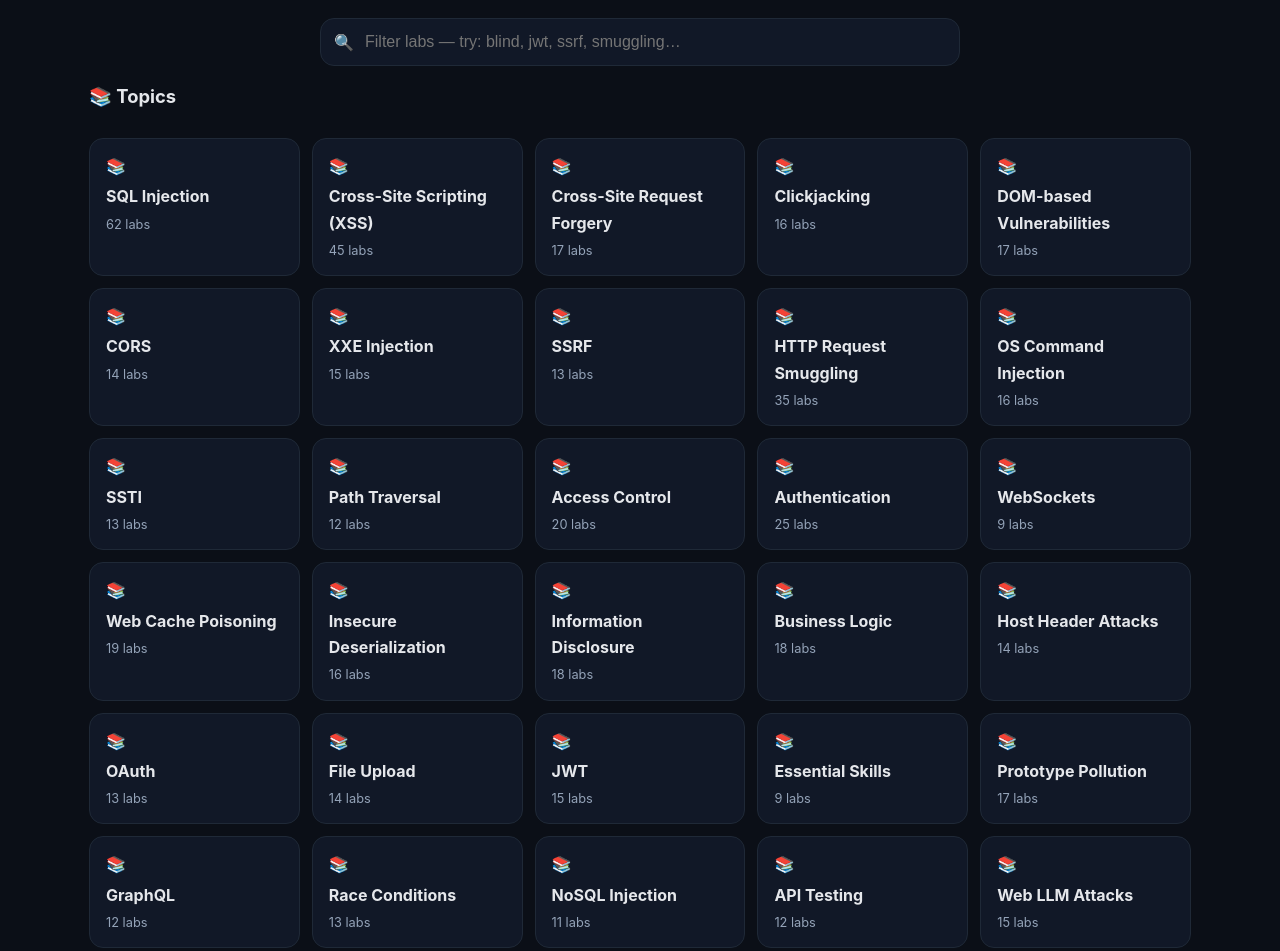
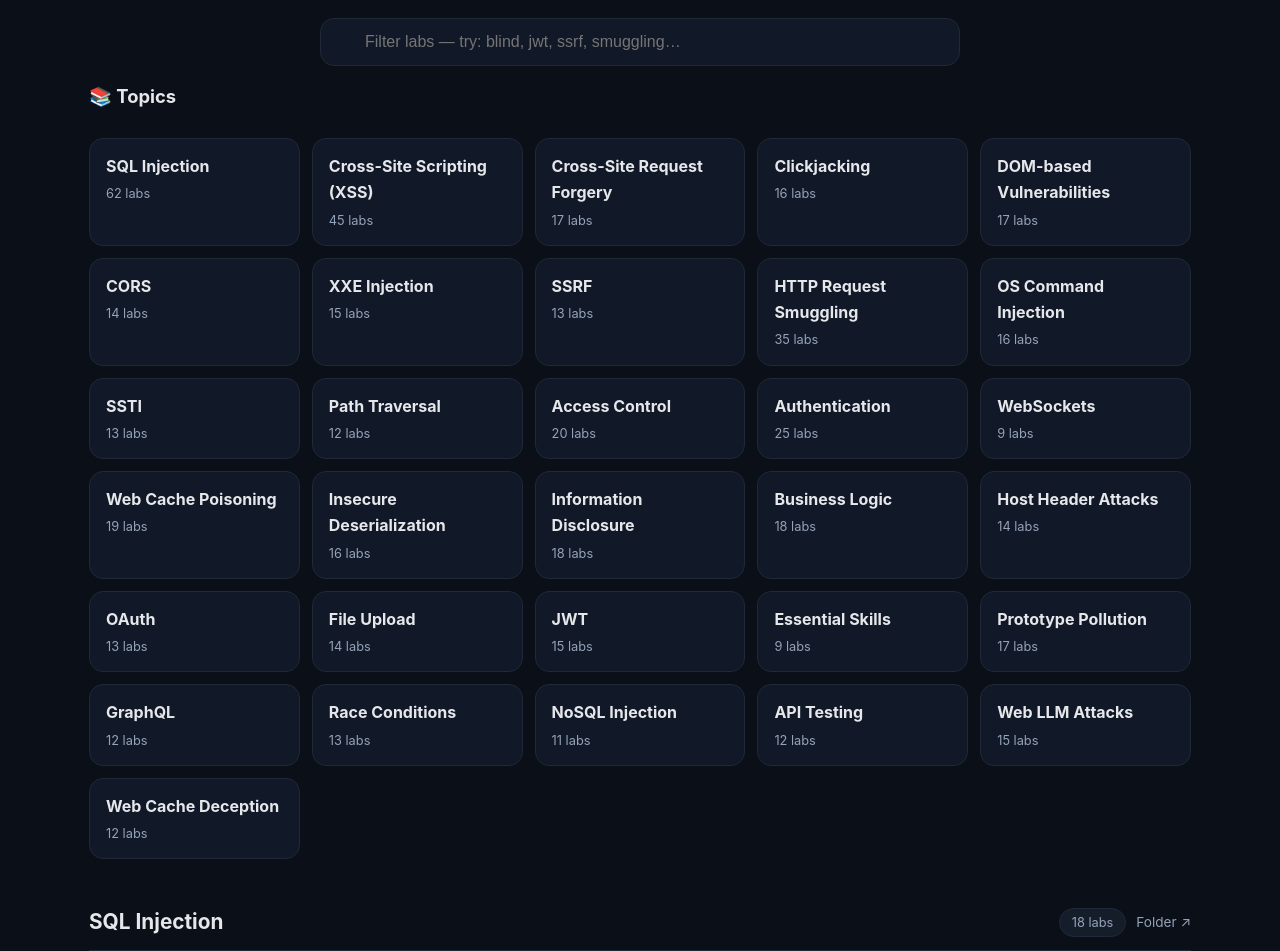
Before and after one commit to MonkeyDLuffy13/portswigger-labs-writeups, a plain HTML site: page index.html in a window 1280 px wide. Shown: the part 480-1431 px from the top of the page. Drawn offline with Linux system fonts and the light colour scheme.

Commit message:
Remove emojis from landing page

```diff
--- a/index.html
+++ b/index.html
@@ -48,7 +48,7 @@ main{max-width:1150px;margin:0 auto;padding:0 24px 60px}
 #q{width:100%;padding:14px 18px 14px 44px;font-size:1rem;border-radius:14px;
   border:1px solid var(--line);background:var(--card);color:var(--txt);outline:none;transition:.2s}
 #q:focus{border-color:var(--acc);box-shadow:0 0 0 3px #38bdf822}
-.searchwrap::before{content:"🔍";position:absolute;left:14px;top:50%;transform:translateY(-50%)}
+.searchwrap::before{content:"";position:absolute;left:14px;top:50%;transform:translateY(-50%)}
 .toc{display:grid;grid-template-columns:repeat(auto-fill,minmax(200px,1fr));gap:12px;margin:26px 0 46px}
 .card{display:flex;flex-direction:column;gap:4px;background:var(--card);border:1px solid var(--line);
   border-radius:14px;padding:14px 16px;color:var(--txt);text-decoration:none;transition:.18s}
@@ -118,37 +118,37 @@ footer a{color:var(--acc);text-decoration:none}
 <div class="searchwrap"><input id="q" type="search" placeholder="Filter labs — try: blind, jwt, ssrf, smuggling…" aria-label="Filter labs"></div>
 <h2 id="topics" style="font-size:1.15rem">📚 Topics</h2>
 <div class="toc">
-<a class="card" href="#sql-injection"><span class="ic">📚</span><b>SQL Injection</b><i>62 labs</i></a>
-<a class="card" href="#cross-site-scripting"><span class="ic">📚</span><b>Cross-Site Scripting (XSS)</b><i>45 labs</i></a>
-<a class="card" href="#cross-site-request-forgery-csrf"><span class="ic">📚</span><b>Cross-Site Request Forgery</b><i>17 labs</i></a>
-<a class="card" href="#clickjacking"><span class="ic">📚</span><b>Clickjacking</b><i>16 labs</i></a>
-<a class="card" href="#dom-based-vulnerabilities"><span class="ic">📚</span><b>DOM-based Vulnerabilities</b><i>17 labs</i></a>
-<a class="card" href="#cross-origin-resource-sharing-cors"><span class="ic">📚</span><b>CORS</b><i>14 labs</i></a>
-<a class="card" href="#xml-external-entity-xxe-injection"><span class="ic">📚</span><b>XXE Injection</b><i>15 labs</i></a>
-<a class="card" href="#server-side-request-forgery-ssrf"><span class="ic">📚</span><b>SSRF</b><i>13 labs</i></a>
-<a class="card" href="#http-request-smuggling"><span class="ic">📚</span><b>HTTP Request Smuggling</b><i>35 labs</i></a>
-<a class="card" href="#os-command-injection"><span class="ic">📚</span><b>OS Command Injection</b><i>16 labs</i></a>
-<a class="card" href="#server-side-template-injection"><span class="ic">📚</span><b>SSTI</b><i>13 labs</i></a>
-<a class="card" href="#path-traversal"><span class="ic">📚</span><b>Path Traversal</b><i>12 labs</i></a>
-<a class="card" href="#access-control-vulnerabilities"><span class="ic">📚</span><b>Access Control</b><i>20 labs</i></a>
-<a class="card" href="#authentication"><span class="ic">📚</span><b>Authentication</b><i>25 labs</i></a>
-<a class="card" href="#websockets"><span class="ic">📚</span><b>WebSockets</b><i>9 labs</i></a>
-<a class="card" href="#web-cache-poisoning"><span class="ic">📚</span><b>Web Cache Poisoning</b><i>19 labs</i></a>
-<a class="card" href="#insecure-deserialization"><span class="ic">📚</span><b>Insecure Deserialization</b><i>16 labs</i></a>
-<a class="card" href="#information-disclosure"><span class="ic">📚</span><b>Information Disclosure</b><i>18 labs</i></a>
-<a class="card" href="#business-logic-vulnerabilities"><span class="ic">📚</span><b>Business Logic</b><i>18 labs</i></a>
-<a class="card" href="#host-header-attacks"><span class="ic">📚</span><b>Host Header Attacks</b><i>14 labs</i></a>
-<a class="card" href="#oauth"><span class="ic">📚</span><b>OAuth</b><i>13 labs</i></a>
-<a class="card" href="#file-upload"><span class="ic">📚</span><b>File Upload</b><i>14 labs</i></a>
-<a class="card" href="#jwt"><span class="ic">📚</span><b>JWT</b><i>15 labs</i></a>
-<a class="card" href="#essential-skills"><span class="ic">📚</span><b>Essential Skills</b><i>9 labs</i></a>
-<a class="card" href="#prototype-pollution"><span class="ic">📚</span><b>Prototype Pollution</b><i>17 labs</i></a>
-<a class="card" href="#graphql"><span class="ic">📚</span><b>GraphQL</b><i>12 labs</i></a>
-<a class="card" href="#race-conditions"><span class="ic">📚</span><b>Race Conditions</b><i>13 labs</i></a>
-<a class="card" href="#nosql-injection"><span class="ic">📚</span><b>NoSQL Injection</b><i>11 labs</i></a>
-<a class="card" href="#api-testing"><span class="ic">📚</span><b>API Testing</b><i>12 labs</i></a>
-<a class="card" href="#web-llm-attacks"><span class="ic">📚</span><b>Web LLM Attacks</b><i>15 labs</i></a>
-<a class="card" href="#web-cache-deception"><span class="ic">📚</span><b>Web Cache Deception</b><i>12 labs</i></a>
+<a class="card" href="#sql-injection"><b>SQL Injection</b><i>62 labs</i></a>
+<a class="card" href="#cross-site-scripting"><b>Cross-Site Scripting (XSS)</b><i>45 labs</i></a>
+<a class="card" href="#cross-site-request-forgery-csrf"><b>Cross-Site Request Forgery</b><i>17 labs</i></a>
+<a class="card" href="#clickjacking"><b>Clickjacking</b><i>16 labs</i></a>
+<a class="card" href="#dom-based-vulnerabilities"><b>DOM-based Vulnerabilities</b><i>17 labs</i></a>
+<a class="card" href="#cross-origin-resource-sharing-cors"><b>CORS</b><i>14 labs</i></a>
+<a class="card" href="#xml-external-entity-xxe-injection"><b>XXE Injection</b><i>15 labs</i></a>
+<a class="card" href="#server-side-request-forgery-ssrf"><b>SSRF</b><i>13 labs</i></a>
+<a class="card" href="#http-request-smuggling"><b>HTTP Request Smuggling</b><i>35 labs</i></a>
+<a class="card" href="#os-command-injection"><b>OS Command Injection</b><i>16 labs</i></a>
+<a class="card" href="#server-side-template-injection"><b>SSTI</b><i>13 labs</i></a>
+<a class="card" href="#path-traversal"><b>Path Traversal</b><i>12 labs</i></a>
+<a class="card" href="#access-control-vulnerabilities"><b>Access Control</b><i>20 labs</i></a>
+<a class="card" href="#authentication"><b>Authentication</b><i>25 labs</i></a>
+<a class="card" href="#websockets"><b>WebSockets</b><i>9 labs</i></a>
+<a class="card" href="#web-cache-poisoning"><b>Web Cache Poisoning</b><i>19 labs</i></a>
+<a class="card" href="#insecure-deserialization"><b>Insecure Deserialization</b><i>16 labs</i></a>
+<a class="card" href="#information-disclosure"><b>Information Disclosure</b><i>18 labs</i></a>
+<a class="card" href="#business-logic-vulnerabilities"><b>Business Logic</b><i>18 labs</i></a>
+<a class="card" href="#host-header-attacks"><b>Host Header Attacks</b><i>14 labs</i></a>
+<a class="card" href="#oauth"><b>OAuth</b><i>13 labs</i></a>
+<a class="card" href="#file-upload"><b>File Upload</b><i>14 labs</i></a>
+<a class="card" href="#jwt"><b>JWT</b><i>15 labs</i></a>
+<a class="card" href="#essential-skills"><b>Essential Skills</b><i>9 labs</i></a>
+<a class="card" href="#prototype-pollution"><b>Prototype Pollution</b><i>17 labs</i></a>
+<a class="card" href="#graphql"><b>GraphQL</b><i>12 labs</i></a>
+<a class="card" href="#race-conditions"><b>Race Conditions</b><i>13 labs</i></a>
+<a class="card" href="#nosql-injection"><b>NoSQL Injection</b><i>11 labs</i></a>
+<a class="card" href="#api-testing"><b>API Testing</b><i>12 labs</i></a>
+<a class="card" href="#web-llm-attacks"><b>Web LLM Attacks</b><i>15 labs</i></a>
+<a class="card" href="#web-cache-deception"><b>Web Cache Deception</b><i>12 labs</i></a>
 </div>
 
 <section id="sql-injection">
```
